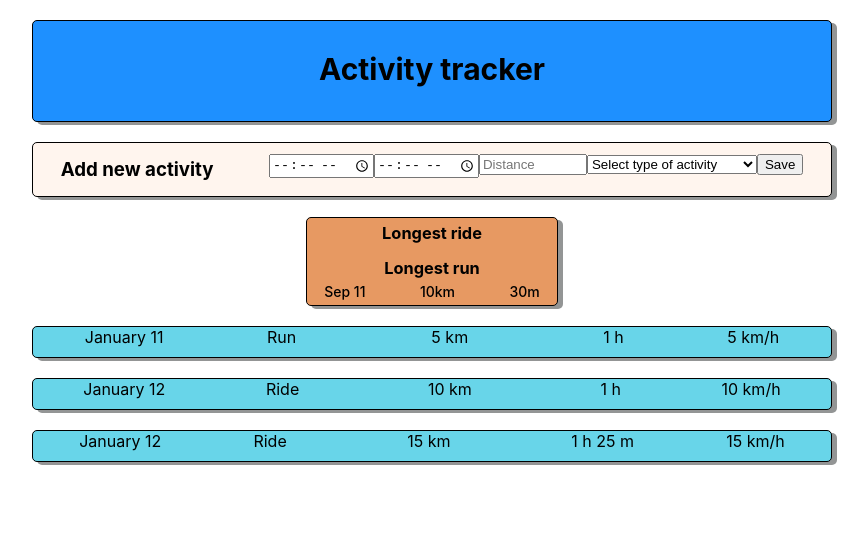
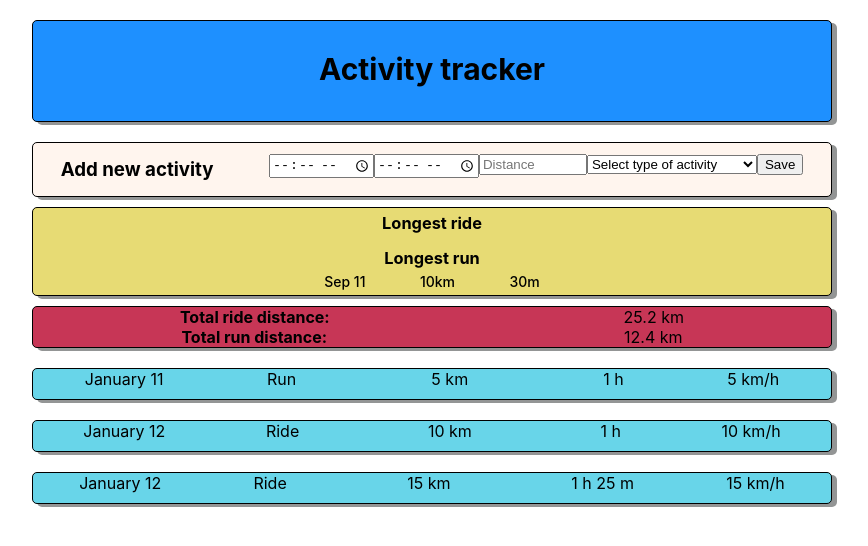
Before and after one commit to yurakbi/fit_calc, a React (Create React App) app: page / in a window 1280 px wide. Shown: the top 546 px of the page, without its empty margins (208-1076 px from the left). Built offline with nearby package versions, Linux system fonts and the light colour scheme.

Commit message:
result_data

```diff
--- a/src/components/app/App.js
+++ b/src/components/app/App.js
@@ -62,14 +62,12 @@ class App extends Component {
 
  render () {
    const {data} = this.state;
-  //  const ride_activity = this.state.data.filter(item => item.activity === 'Ride');
-  //  const ride = ride_activity.filter(item => item.distance = Math.max(item.distance));
     return (
       <div className="App">
         <>
           <MainName/>
           <InputActivity onAdd={this.addItem}/>
-          <BestResult/>
+          <BestResult data={data}/>
           <ResultList data={data}/>
         </>
       </div>
--- a/src/components/bestResult/BestResult.js
+++ b/src/components/bestResult/BestResult.js
@@ -2,8 +2,10 @@
 
 import '../style/index.css';
 
-const BestResult = ({}) => {
-
+const BestResult = ({data}) => {
+    console.log(data);
+    const ride_activity = data.filter(item => item.activity === 'Ride');
+    // const best_ride = ride_activity.find(elem => {
     return(
         <div className='result_best'>
             <div className="longest">
@@ -23,7 +25,17 @@ const BestResult = ({}) => {
                     <div className="longest_run_time">30m</div>
                 </div>
             </div>
-        </div>
+            </div>
+            <div className="total">
+                <div className="total_ride_distance">
+                    <h4>Total ride distance:</h4>
+                    <div className="total_ride"> 25.2 km</div>
+                </div>
+                <div className="total_run_distance">
+                    <h4>Total run distance:</h4>
+                    <div className="total_run">12.4 km</div>
+                </div>
+            </div>
         </div>
 
     )
--- a/src/components/mainName/mainName.js
+++ b/src/components/mainName/mainName.js
@@ -1,6 +1,6 @@
 import '../style/index.css';
 
-const MainName = () => {
+const mainName = () => {
     return (
         <section className="main">
             <h1>Activity tracker</h1>
@@ -8,4 +8,4 @@ const MainName = () => {
     )
 }
 
-export default MainName;
+export default mainName;
--- a/src/components/style/index.css
+++ b/src/components/style/index.css
@@ -99,13 +99,15 @@ ul {
 }
 
 .longest {
-  margin-top: 20px;
-  background-color: rgb(231, 153, 98);
+  grid-template-columns: 200px;
+  margin-top: 10px;
+  background-color: rgb(231, 219, 116);
   min-height: 30px;
   border: solid 1px ;
   border-radius: 5px;
+  grid-column-start:  2;
+  grid-column-end: 3;
   box-shadow: 5px 3px  rgb(147, 149, 149);
-  width: 250px;
 }
 
 .longest_ride {
@@ -147,6 +149,7 @@ h3 {
 
 .total {
   grid-template-columns: 200px;
+  margin-top: 10px;
   background-color: rgb(199, 54, 86);
   min-height: 30px;
   border: solid 1px ;
```
